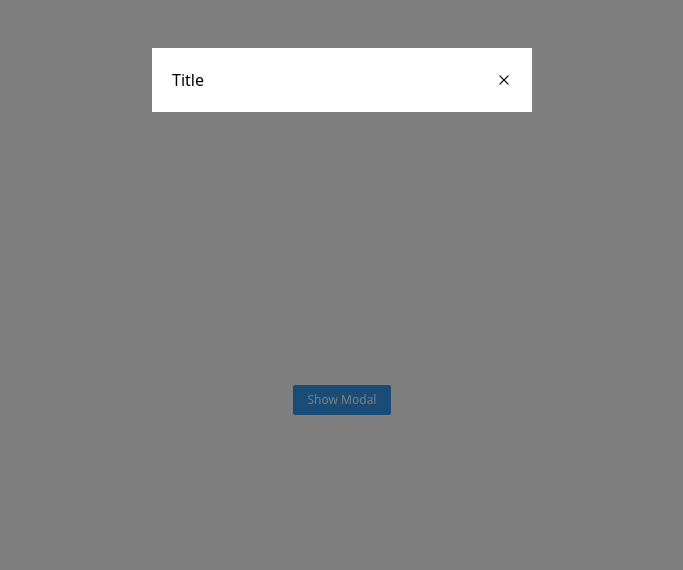
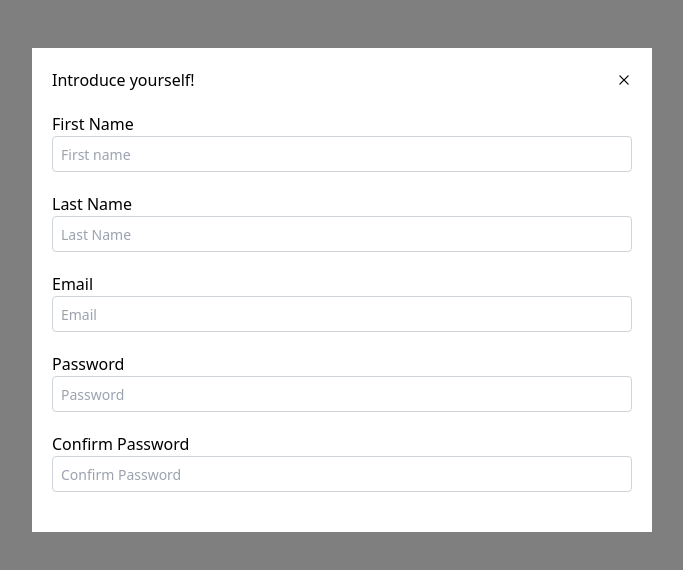
Before and after one commit to hay-bams/ui, a React (Create React App) app: page / in a window 1280 px wide. Both pictures are taken after a click on the button "Show Modal". Shown: the top 570 px of the page, without its empty margins (298-981 px from the left). Built offline with nearby package versions, Linux system fonts and the light colour scheme.

Commit message:
add dummy body to modal

```diff
--- a/src/App.tsx
+++ b/src/App.tsx
@@ -3,6 +3,8 @@ import styled from 'styled-components';
 
 import {Button} from 'components/Button';
 import {Modal} from 'components/Modal';
+import {Form, Input, Label} from 'components/Form';
+import {Break} from 'components/Break';
 
 export const AppContainer = styled.div`
   display: flex;
@@ -18,7 +20,46 @@ export const App = () => {
       <Button size="xs" variant="filled" onClick={() => setShowModal(true)}>
         Show Modal
       </Button>
-      <Modal open={showModal} onClose={() => setShowModal(false)} />
+      <Modal
+        open={showModal}
+        onClose={() => setShowModal(false)}
+        size="lg"
+        title="Introduce yourself!"
+        showCloseIcon>
+        <Form>
+          <Label htmlFor="firstName">First Name</Label>
+          <Break />
+          <Input id="firstName" type="text" placeholder="First name" />
+
+          <Label sx={{marginTop: '20px'}} htmlFor="lastName">
+            Last Name
+          </Label>
+          <Break />
+          <Input id="lastName" type="text" placeholder="Last Name" />
+
+          <Label sx={{marginTop: '20px'}} htmlFor="email">
+            Email
+          </Label>
+          <Break />
+          <Input id="email" type="email" placeholder="Email" />
+
+          <Label sx={{marginTop: '20px'}} htmlFor="password">
+            Password
+          </Label>
+          <Break />
+          <Input id="password" type="password" placeholder="Password" />
+
+          <Label sx={{marginTop: '20px'}} htmlFor="confirmPassword">
+            Confirm Password
+          </Label>
+          <Break />
+          <Input
+            id="confirmPassword"
+            type="password"
+            placeholder="Confirm Password"
+          />
+        </Form>
+      </Modal>
     </AppContainer>
   );
 };
--- /dev/null
+++ b/src/components/Break/Break.tsx
@@ -0,0 +1 @@
+export const Break = () => <br />;
--- /dev/null
+++ b/src/components/Break/index.tsx
@@ -0,0 +1 @@
+export * from './Break';
--- a/src/components/Button/index.tsx
+++ b/src/components/Button/index.tsx
@@ -1 +1,3 @@
 export * from './Button';
+export * from './Button.types';
+export * from './Button.styles';
--- /dev/null
+++ b/src/components/Form/Form.tsx
@@ -0,0 +1,11 @@
+import React from 'react';
+import styled from 'styled-components';
+
+export const FormStyled = styled.form``;
+
+export const Form = ({
+  children,
+  ...rest
+}: React.HTMLAttributes<HTMLFormElement>) => (
+  <FormStyled {...rest}>{children}</FormStyled>
+);
--- /dev/null
+++ b/src/components/Form/Input.tsx
@@ -0,0 +1,24 @@
+import React from 'react';
+import styled from 'styled-components';
+
+interface Props extends React.HTMLAttributes<HTMLInputElement> {
+  type?: string;
+}
+
+export const FormInput = styled.input`
+  min-height: 36px;
+  padding-inline: 8px;
+  border: 1px solid #ced4da;
+  border-radius: 4px;
+  background: #fff;
+  font-size: 14px;
+  width: 100%;
+  &:focus: {
+    outline: none;
+    border-color: #228be6;
+  }
+`;
+
+export const Input = ({type, ...rest}: Props) => (
+  <FormInput type={type} {...rest} />
+);
--- /dev/null
+++ b/src/components/Form/Label.tsx
@@ -0,0 +1,29 @@
+import React, {useEffect, useRef} from 'react';
+import styled, {css, CSSObject} from 'styled-components';
+
+type FormStyleLabelType = Record<'sx', CSSObject | undefined>;
+export const FormLabel = styled.label<FormStyleLabelType>`
+  display: inline-block;
+  ${(props) =>
+    css`
+      ${props.sx};
+    `}
+`;
+
+interface Props extends React.HTMLAttributes<HTMLLabelElement> {
+  htmlFor?: string;
+  sx?: CSSObject;
+}
+
+export const Label = ({children, htmlFor, sx, ...rest}: Props) => {
+  const ref = useRef<HTMLLabelElement>(null);
+  useEffect(() => {
+    console.log(ref, '$$$$$$$$');
+  }, []);
+
+  return (
+    <FormLabel sx={sx} htmlFor={htmlFor} {...rest} ref={ref}>
+      {children}
+    </FormLabel>
+  );
+};
--- /dev/null
+++ b/src/components/Form/index.tsx
@@ -0,0 +1,3 @@
+export * from './Form'
+export * from './Input'
+export * from './Label'
--- a/src/components/Modal/Modal.tsx
+++ b/src/components/Modal/Modal.tsx
@@ -1,7 +1,7 @@
 import {ReactNode} from 'react';
 import styled from 'styled-components';
 
-import {ModalStyledProps} from './Modal.types';
+import {ModalSizes, ModalStyledProps} from './Modal.types';
 import {modalSizes} from './Modal.styles';
 
 import {ModalPortal} from 'components/Portals/MenuPortal';
@@ -9,8 +9,11 @@ import {ReactComponent as CloseIcon} from 'assets/icons/Close.svg';
 
 interface Props {
   open?: boolean;
-  content?: ReactNode;
+  children?: ReactNode;
   onClose?: () => void;
+  size?: ModalSizes;
+  title?: ReactNode;
+  showCloseIcon?: boolean;
 }
 
 const ModalWrapper = styled.div`
@@ -47,7 +50,10 @@ const CloseIconContainer = styled.div`
   cursor: pointer;
 `;
 
-const ModalBody = styled.div``;
+const ModalBody = styled.div`
+ margin-block: 20px;
+
+`;
 
 const Backdrop = styled.div`
   position: fixed;
@@ -58,20 +64,30 @@ const Backdrop = styled.div`
   background: rgba(0, 0, 0, 0.5);
 `;
 
-export const Modal = ({open = false, content, onClose = () => {}}: Props) => (
+export const Modal = ({
+  open = false,
+  children,
+  onClose = () => {},
+  size = 'xs',
+  title,
+  showCloseIcon = false,
+}: Props) => (
   <ModalPortal>
     {open ? (
       <Backdrop>
         <ModalWrapper>
           <ModalInnerWrapper>
-            <ModalContainer size="sm">
+            <ModalContainer size={size}>
               <ModalTitleContainer>
-                <ModalTitle>Title</ModalTitle>
-                <CloseIconContainer onClick={onClose}>
-                  <CloseIcon />
-                </CloseIconContainer>
+                {title ? <ModalTitle>{title}</ModalTitle> : null}
+                {showCloseIcon ? (
+                  <CloseIconContainer onClick={onClose}>
+                    <CloseIcon />
+                  </CloseIconContainer>
+                ) : null}
               </ModalTitleContainer>
-              <ModalBody>{content || null}</ModalBody>
+
+              <ModalBody>{children || null}</ModalBody>
             </ModalContainer>
           </ModalInnerWrapper>
         </ModalWrapper>
--- a/src/components/Modal/index.tsx
+++ b/src/components/Modal/index.tsx
@@ -1 +1,3 @@
 export * from './Modal'
+export * from './Modal.styles';
+export * from './Modal.types'
```
